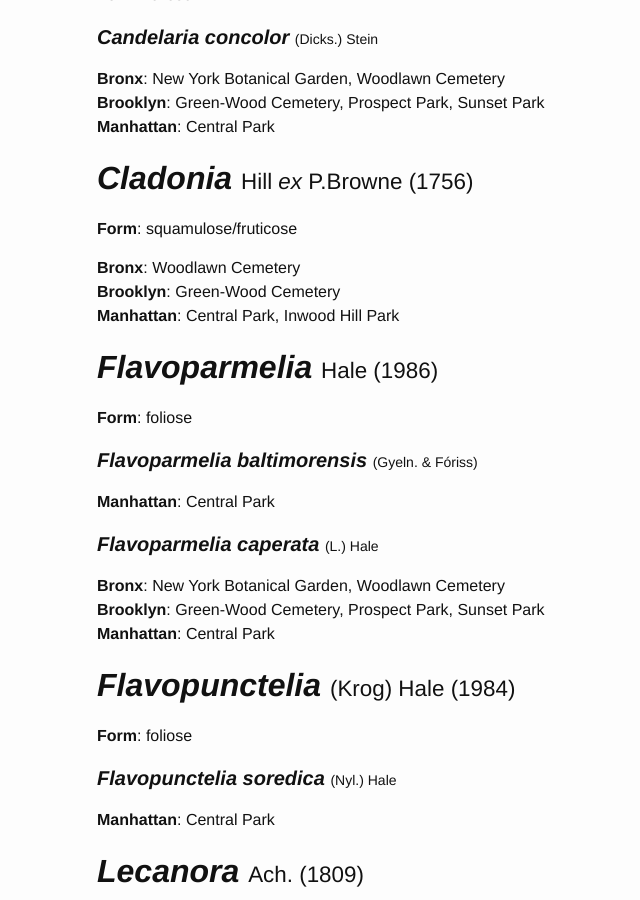
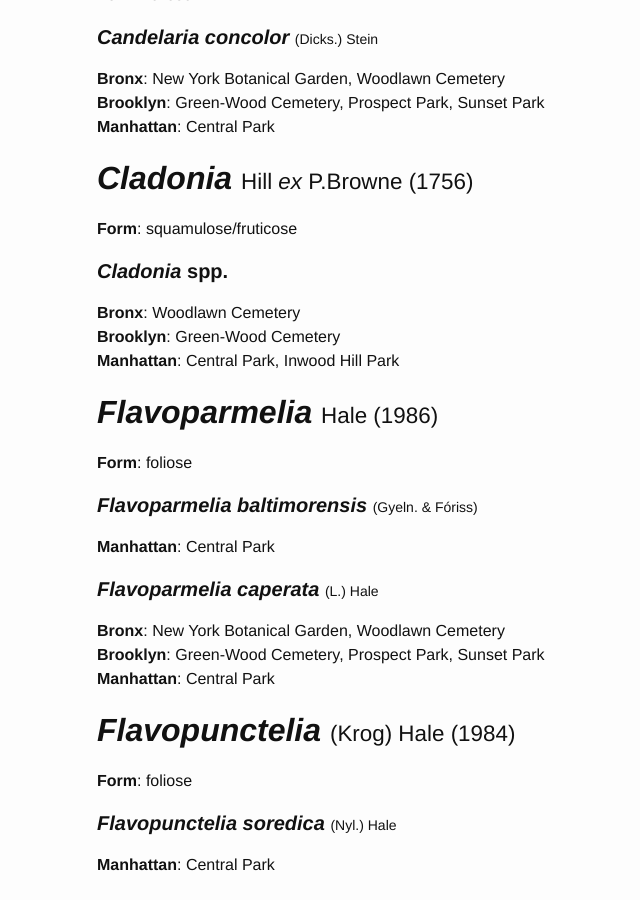
Before and after one commit to lichens-nyc/lichens-nyc.github.io, a Jekyll site: the page built from lichens-nyc.md, in a window 1280 px wide and 900 px high, scrolled down 616 px. Shown: the whole window, without its empty margins (173-813 px from the left). Built offline with Jekyll 4.4.1, drawn with Linux system fonts in a browser that asks for light colours.

Commit message:
improve handling of unknown lichen sp. and spp.

```diff
--- a/lichens-nyc.md
+++ b/lichens-nyc.md
@@ -16,11 +16,14 @@
 <p>
   <strong>Form</strong>: {{ lichens[genus.name].form }}
 </p>
-{% if genus.species %}
 {% for species in genus.species %}
 <h4>
+{% if species.name == 'sp.' or species.name == 'spp.' %}
+  <strong><cite>{{ genus.name }}</cite> {{ species.name }}</strong>
+{% else %}
   <strong><cite>{{ genus.name }} {{ species.name }}</cite></strong>
   <span style="font-size: 0.7em">{{ lichens[genus.name].species[species.name].auth }}</span>
+{% endif %}
 </h4>
 <p>
   {% for boro in species.loc %}
@@ -33,16 +36,4 @@
   {% endfor %}
 </p>
 {% endfor %}
-{% else %}
-<p>
-  {% for boro in genus.loc %}
-    {% assign boro_key = boro[0] %}
-    <strong>{{ boros[boro_key] }}</strong>:
-    {% for park in boro[1] %}
-      {{ parks[park].name }}{% unless forloop.last %}, {% endunless %}
-    {% endfor %}
-    {% unless forloop.last %}<br>{% endunless %}
-  {% endfor %}
-</p>
-{% endif %}
 {% endfor %}
```
Also changed, not shown: _data/lichens-nyc.yaml (+6 -2 lines).
